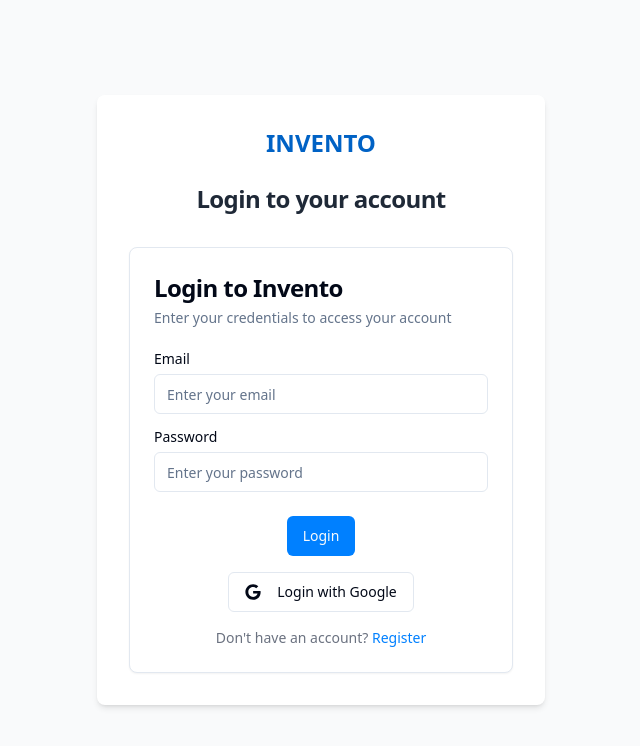
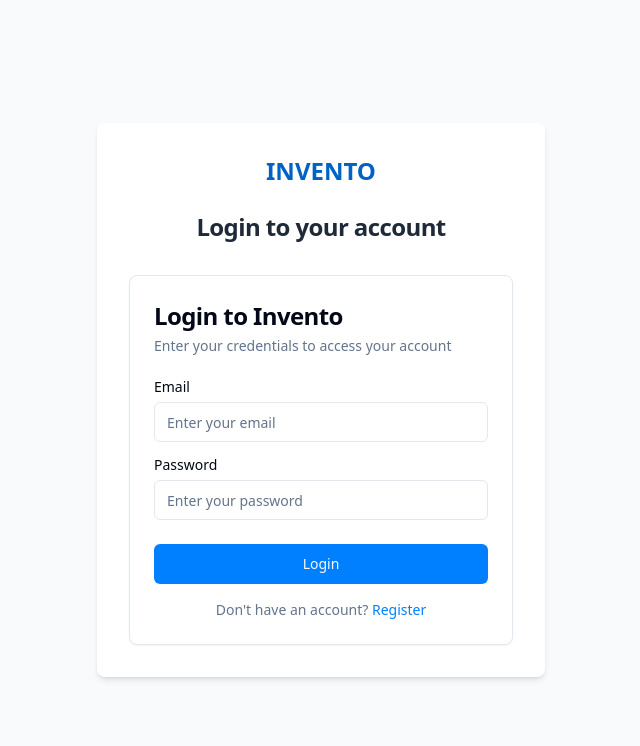
Before and after one commit to YashChauhan-2303/INVENTO, a React (Vite) app: page /login in a window 1280 px wide. Shown: the top 746 px of the page, without its empty margins (319-959 px from the left). Built offline with nearby package versions, Linux system fonts and the light colour scheme.

Commit message:
removed google

```diff
--- a/src/hooks/useAuth.tsx
+++ b/src/hooks/useAuth.tsx
@@ -11,7 +11,6 @@
   signIn: (email: string, password: string) => Promise<void>;
   signUp: (email: string, password: string, name: string) => Promise<void>;
   signOut: () => Promise<void>;
-  signInWithGoogle: () => Promise<void>;
   updateProfile: (data: { name: string }) => Promise<void>;
 }
 
@@ -68,7 +67,6 @@
       const { error } = await supabase.auth.signInWithPassword({ email, password });
       if (error) throw error;
       // The onAuthStateChange listener will handle navigation/state updates
-      // navigate('/'); // Remove explicit navigation here
     } catch (error: any) {
       toast({
         title: "Login Failed",
@@ -108,29 +106,10 @@
     try {
       await supabase.auth.signOut();
       // The onAuthStateChange listener will handle navigation/state updates
-      // navigate('/login'); // Remove explicit navigation here
     } catch (error: any) {
       toast({
         title: "Sign Out Failed",
         description: error.message || "Failed to sign out. Please try again.",
-        variant: "destructive"
-      });
-    }
-  };
-
-  const signInWithGoogle = async () => {
-    try {
-      const { error } = await supabase.auth.signInWithOAuth({
-        provider: 'google',
-        options: {
-          redirectTo: `${window.location.origin}/`
-        }
-      });
-      if (error) throw error;
-    } catch (error: any) {
-      toast({
-        title: "Google Sign In Failed",
-        description: error.message || "Failed to sign in with Google. Please try again.",
         variant: "destructive"
       });
     }
@@ -179,7 +158,6 @@
       signIn,
       signUp,
       signOut,
-      signInWithGoogle,
       updateProfile
     }}>
       {children}
--- a/src/pages/auth/Login.tsx
+++ b/src/pages/auth/Login.tsx
@@ -1,4 +1,3 @@
-
 import React, { useState } from 'react';
 import { Link, useNavigate } from 'react-router-dom';
 import { Button } from '@/components/ui/button';
@@ -8,7 +7,6 @@
 import { useToast } from '@/hooks/use-toast';
 import { supabase } from '@/integrations/supabase/client';
 import AuthLayout from '@/components/auth/AuthLayout';
-import { FaGoogle } from 'react-icons/fa';
 import { useAuth } from '@/hooks/useAuth';
 
 const Login = () => {
@@ -34,51 +32,11 @@
     }
 
     try {
-      const { error } = await supabase.auth.signInWithPassword({
-        email,
-        password,
-      });
-
-      if (error) {
-        toast({
-          title: 'Error',
-          description: error.message,
-          variant: 'destructive',
-        });
-      } else {
-        // Call the signIn function from useAuth to update the user context
       await signIn(email, password);
-        toast({
-          title: 'Success',
-          description: 'Logged in successfully!',
-        });
-        navigate('/');
-      }
     } catch (error: any) {
       toast({
         title: 'Error',
         description: error.message || 'An unexpected error occurred.',
-        variant: 'destructive',
-      });
-    } finally {
-      setIsLoading(false);
-    }
-  };
-
-  const handleGoogleSignIn = async () => {
-    setIsLoading(true);
-    try {
-      const { error } = await supabase.auth.signInWithOAuth({
-        provider: 'google',
-      });
-
-      if (error) {
-        throw error;
-      }
-    } catch (error: any) {
-      toast({
-        title: 'Error',
-        description: error.message || 'An unexpected error occurred during Google sign-in.',
         variant: 'destructive',
       });
     } finally {
@@ -93,6 +51,7 @@
           <CardTitle className="text-2xl font-bold">Login to Invento</CardTitle>
           <CardDescription>Enter your credentials to access your account</CardDescription>
         </CardHeader>
+        <form onSubmit={handleSubmit}>
           <CardContent className="grid gap-4">
             <div className="grid gap-2">
               <Label htmlFor="email">Email</Label>
@@ -102,6 +61,7 @@
                 placeholder="Enter your email"
                 value={email}
                 onChange={(e) => setEmail(e.target.value)}
+                required
               />
             </div>
             <div className="grid gap-2">
@@ -112,25 +72,22 @@
                 placeholder="Enter your password"
                 value={password}
                 onChange={(e) => setPassword(e.target.value)}
+                required
               />
             </div>
           </CardContent>
           <CardFooter className="flex flex-col gap-4">
-          <Button disabled={isLoading} onClick={handleSubmit}>
+            <Button type="submit" className="w-full" disabled={isLoading}>
               {isLoading ? 'Logging in...' : 'Login'}
             </Button>
-          <Button type="button" variant="outline" disabled={isLoading} onClick={handleGoogleSignIn}>
-            {isLoading ? 'Loading...' : (
-              <>
-                <FaGoogle className="mr-2 h-4 w-4" />
-                Login with Google
-              </>
-            )}
-          </Button>
-          <div className="text-sm text-gray-500">
-            Don't have an account? <Link to="/register" className="text-primary hover:underline">Register</Link>
+            <div className="text-sm text-center text-muted-foreground">
+              Don't have an account?{' '}
+              <Link to="/register" className="font-medium text-primary hover:underline">
+                Register
+              </Link>
             </div>
           </CardFooter>
+        </form>
       </Card>
     </AuthLayout>
   );
```
Lines whose indentation alone changed are shown as unchanged.
